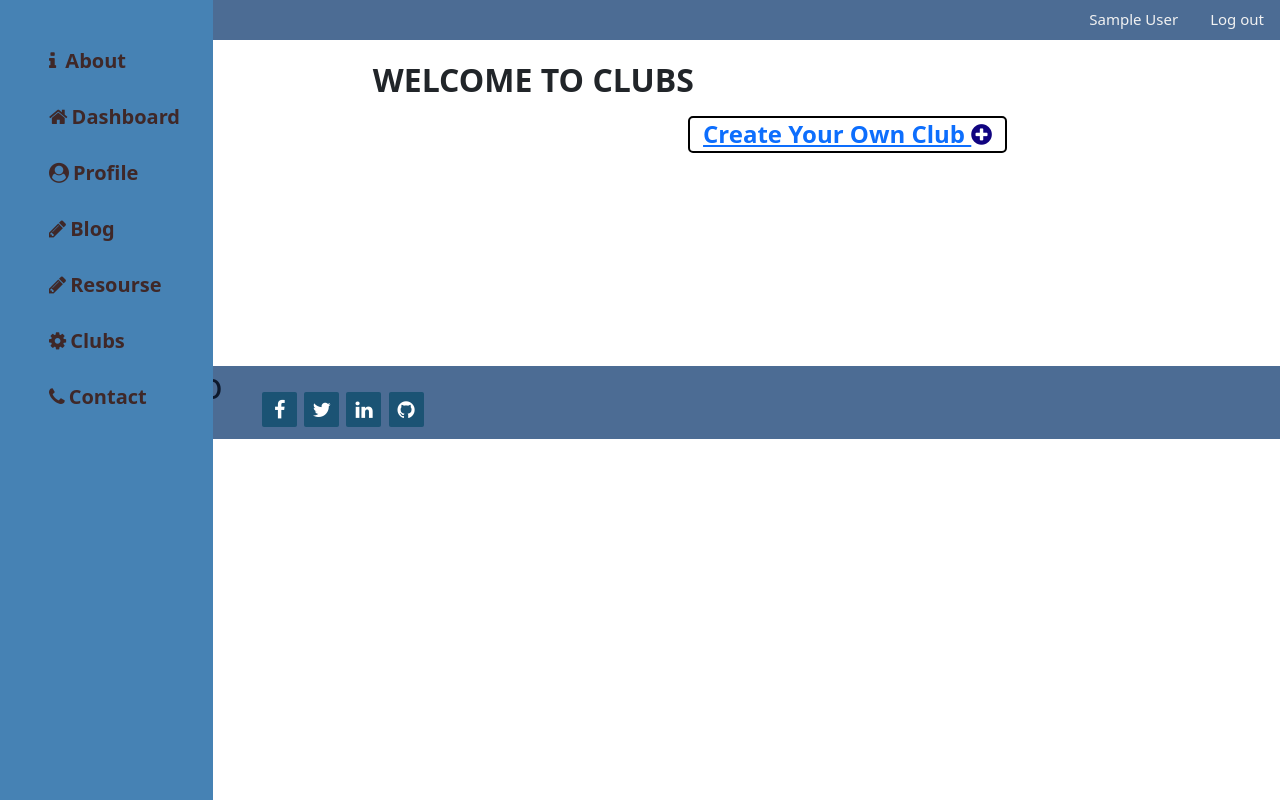
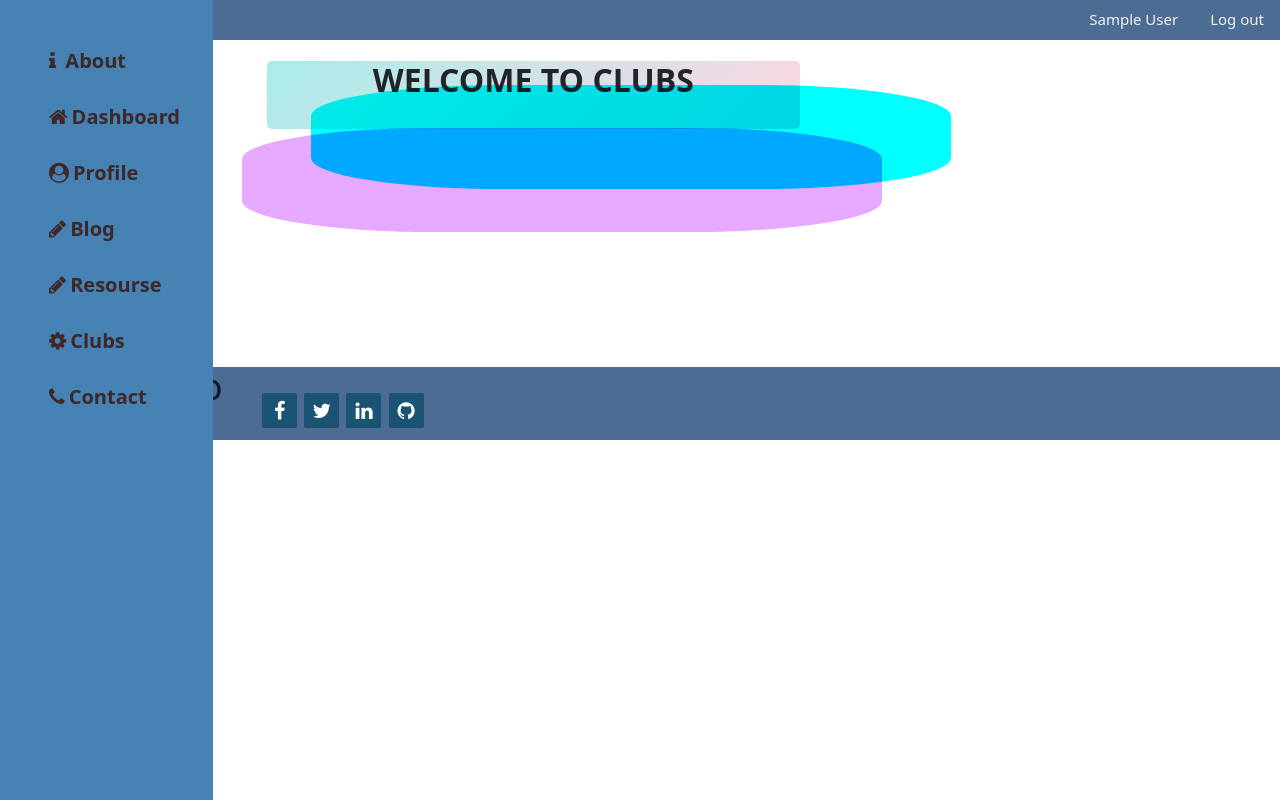
Before and after one commit to SAKSHI-GOYAL321/Social-Learning-, a PHP site: page /clubDash.php in a window 1280 px wide. Run offline with PHP 8.4, Linux system fonts and the light colour scheme; the visitor is signed in with stand-in values (Sample User, id 1); data that the repository does not hold is empty; some libraries are stand-ins or nearby versions.

Commit message:
By Aditi

```diff
--- a/ajax/getClubNames.php
+++ b/ajax/getClubNames.php
@@ -8,8 +8,8 @@
         while($datarow = $query->fetch())
         {
         ?>
-                <div class="col-sm-4">
-                            <div class="card">
+                <div class="col-sm-4 ">
+                            <div class="card wrap-image">
                                 <div class="col-sm-4 paddoff">
                                     <div class="club-content">
                                         <div class="title">
--- a/clubDash.php
+++ b/clubDash.php
@@ -45,10 +45,17 @@
                 </div>
 
                 <div class="col-sm-10">
-                <div class="head">
-                    <h1><p>WELCOME TO CLUBS</p>
-                    <span> <a href="createClub.php" >Create Your Own Club  <i class="fa fa-plus-circle"></i></a> </span></h1>
+                <div class="head product">
+                <div class="effect-1"></div>
+                    <div class="effect-2"></div>
+
+                    <h1><p>WELCOME TO CLUBS</p></h1>
                 </div>
+                <div class="p">
+
+
+                     <a  class="c" href="createClub.php" >Create Your Own Club  <i class="fa fa-plus-circle"></i></a>
+               </div>
                     <div class="content" style="width:100%; float:left;">
                         <div id="Club-data" class="data">
                         </div>
--- a/css/clubDash.css
+++ b/css/clubDash.css
@@ -2,13 +2,16 @@
     width:100%;
     float: left;
     margin-top: 30px;
+    /* overflow: hidden; */
+    overflow: hidden;
+    display: flex;
     box-shadow: 7px 7px 13px grey;
 }
 .club-content{
     width: 100%;
     float: left;
     min-height: 250px;
-    padding: 50px 0px;
+    padding: 10px 0px;
 }
 .image img{
     width:100%;
@@ -19,6 +22,7 @@
 .btn{
         width: 100%;
         align-items: center;
+
         /* border: 1px solid #d0d0d0; */
 }
 
@@ -26,7 +30,9 @@
     text-align: center;
     font-weight: 600;
     font-size: 18px;
-    padding: 10px 0px;
+    height: 131px;
+    margin-top: 43px;
+    padding: 0px 20px;
 }
 .para{
     text-align: center;
@@ -39,6 +45,7 @@
 
     margin:auto;
     font-weight:bolder;
+    height:68px !important
 }
 .head h1 p{
     text-align: center;
@@ -100,3 +107,121 @@ textarea :focus, input:focus{
     width: 100%;
     float: left;
 }
+
+/*hover effect*/
+.wrap-image {
+    position: relative;
+  }
+  .wrap-image::before, .wrap-image::after {
+    content: "";
+    width: 100%;
+    height: 100%;
+    position: absolute;
+    z-index: -1;
+    border: 2px solid black;
+    transition: all 0.25s ease-out;
+  }
+  .wrap-image::before {
+    background-color: #74afbb;
+    top: -15px;
+    left: -15px;
+  }
+  .wrap-image::after {
+    bottom: -15px;
+    right: -15px;
+  }
+  .wrap-image:hover::before {
+    top: 15px;
+    left: 15px;
+  }
+  .wrap-image:hover::after {
+    bottom: 15px;
+    right: 15px;
+  }
+
+
+/*create your club*/
+.product {
+    background-image: linear-gradient(
+        135deg
+        , #a8edea 0%, #fed6e3 100%);
+            border-radius: 5px;
+            height: 50%;
+
+            width: 50%;
+
+  }
+
+  .product:before {
+    content: "";
+    float: left;
+    padding-top: 100%;
+  }
+
+  /* .contents {
+    background: white;
+    border-radius: 30%;
+    height: 84%;
+    margin: 8%;
+    position: absolute;
+    width: 84%;
+    vertical-align: middle;
+    z-index: 5000;
+  } */
+
+  .product:hover .effect-1,
+  .product:hover .effect-2 {
+    display: block;
+  }
+
+  .effect-1,
+  .effect-2 {
+    border-radius: 30%;
+    /* display: none; */
+    mix-blend-mode: multiply;
+    height: 13%;
+    opacity: 1;
+    position: absolute;
+    width: 50%;
+    z-index: 3000;
+  }
+
+  .effect-1 {
+    animation: rotate 1.8s linear infinite;
+    background: cyan;
+    margin-left:140px;
+    margin-top:0px;
+  }
+
+  .effect-2 {
+    animation: rotate 1.2s linear reverse infinite;
+    background: #e7a9ff;
+    margin-left:140px;
+    margin-top:0px;
+  }
+
+  @keyframes rotate {
+    0% {
+      top: 0;
+      left: 8%;
+    }
+    25% {
+      top: 8%;
+      left: 0%;
+    }
+    50% {
+      top: 16%;
+      left: 8%;
+    }
+    75% {
+      top: 8%;
+      left: 16%;
+    }
+    100% {
+      top: 0;
+      left: 8%;
+    }
+  }
+
+
+/*    */
```
